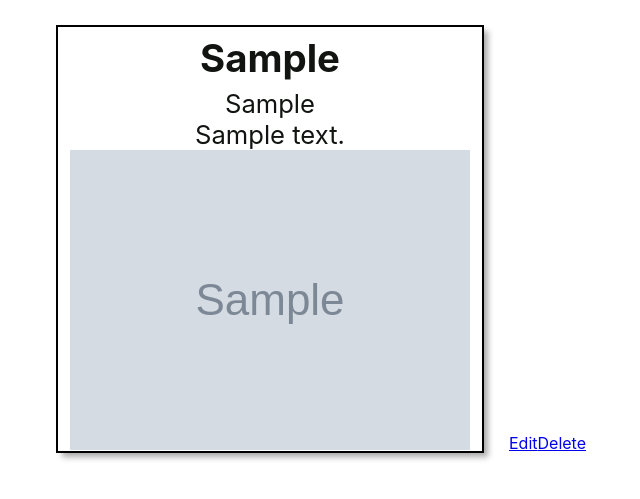
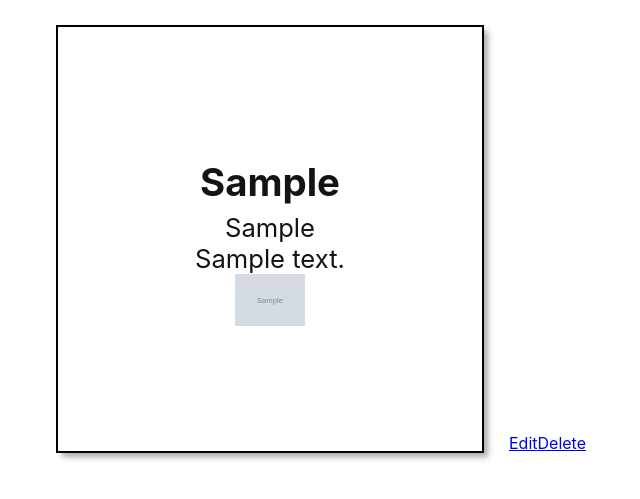
Before and after one commit to Edward071095/MyFleetDotBuild-Django-Project, a Django app: page /rims/1/ in a window 1280 px wide. Shown: the part 252-751 px from the top of the page, without its empty margins (339-979 px from the left). Run offline with Django 5.2, Linux system fonts and the light colour scheme; a user stored in the database is signed in; tables that the repository leaves empty hold one stand-in row (values such as "Sample post"); grey boxes marked "Sample" are stand-in pictures.

Commit message:
rim detail and M:M migration

```diff
--- a/main_app/models.py
+++ b/main_app/models.py
@@ -21,6 +21,7 @@ class Car(models.Model):
     model = models.CharField(max_length=100)
     year = models.IntegerField()
     image = models.ImageField(upload_to='car_images/', null=True, blank=True)
+    rims = models.ManyToManyField(Rim)
     user = models.ForeignKey(User, on_delete=models.CASCADE)
 
     def __str__(self):
--- a/main_app/static/css/rims/rim-detail.css
+++ b/main_app/static/css/rims/rim-detail.css
@@ -56,3 +56,7 @@ main {
     font-size: var(--font-reg);
     z-index: 1;
   }
+
+  .rim-image {
+    width: 70px;
+  }
```
Also changed, not shown: main_app/migrations/0008_car_rims.py (added).
